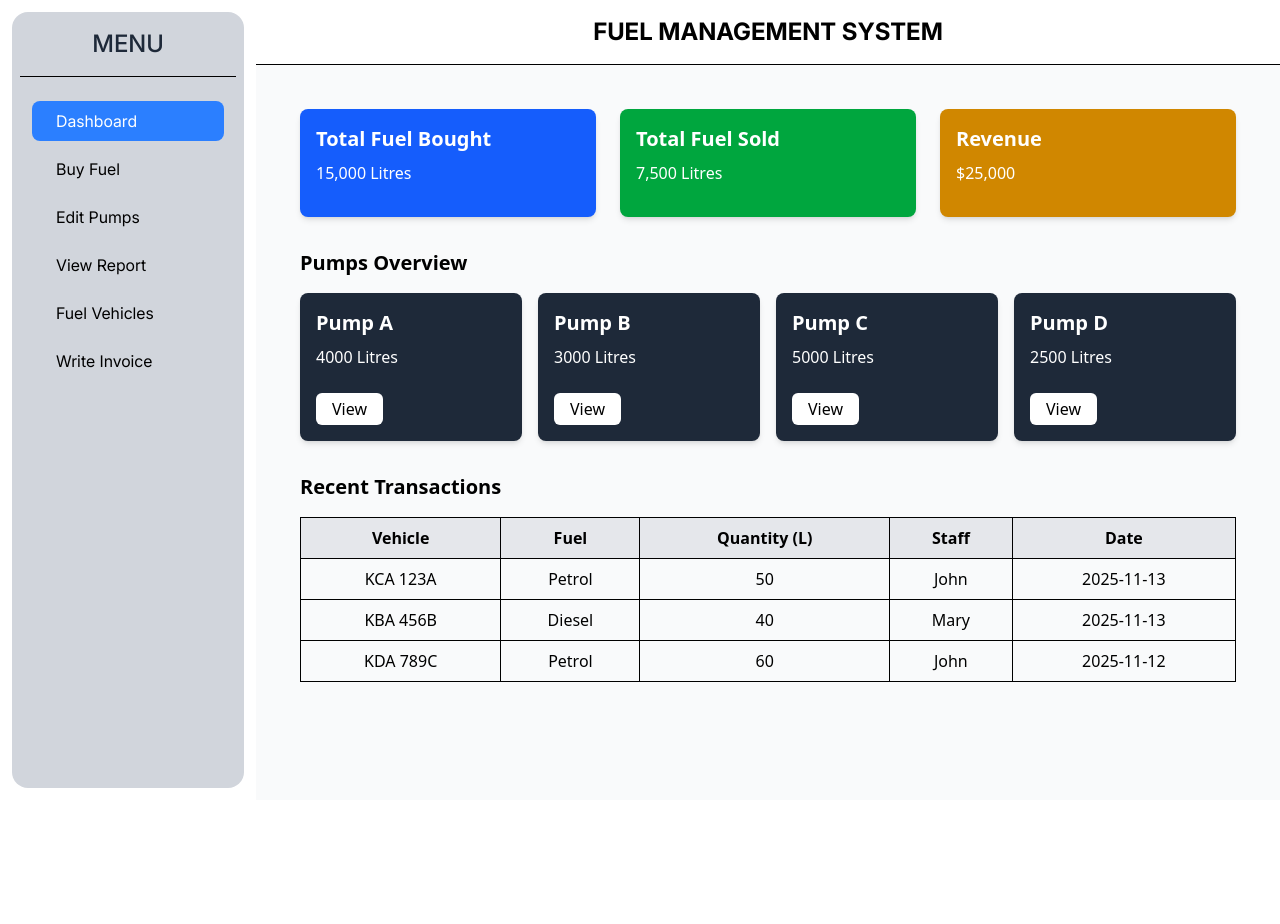
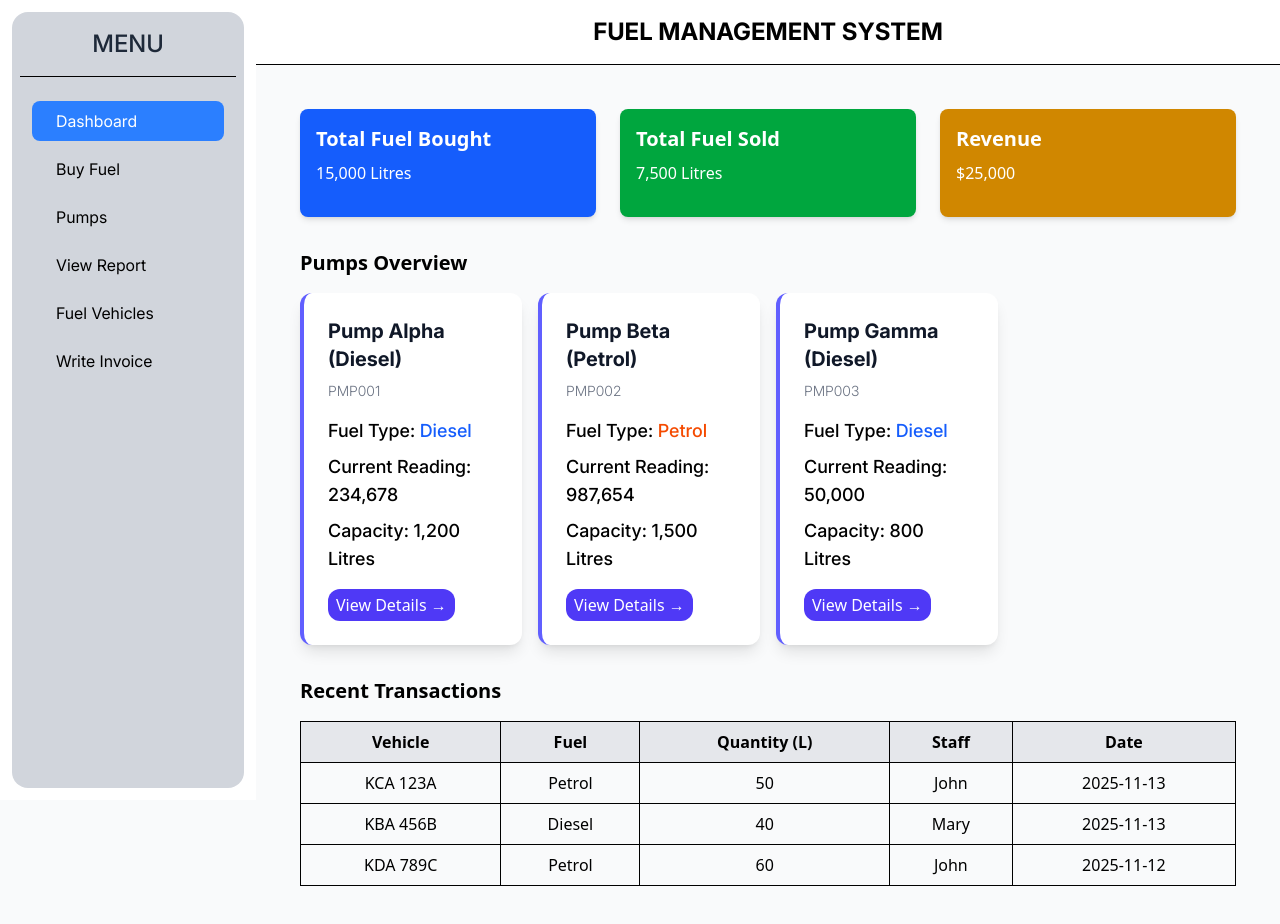
Before and after one commit to dontbothermaingi/fuelpump_cw, a React (Vite) app: page / in a window 1280 px wide. Shown: the top 924 px of the page. Before the commit the page ends 800 px from the top, so only its background shows below. Built offline with nearby package versions, Linux system fonts and the light colour scheme.

Commit message:
Created a landing page for pumps with an oprion to add a new pump

```diff
--- a/src/App.jsx
+++ b/src/App.jsx
@@ -7,6 +7,7 @@ import Login from "./components/authentication/login";
 import { useMediaQuery } from "@mui/material";
 import BuyFuel from "./components/Fuel/buyfuel";
 import FuelVehicles from "./components/Fuel/fuelvehicles";
+import LandingPumpPage from "./components/pumps/landing";
 
 function App() {
   const isMobile = useMediaQuery("(max-width:768px)");
@@ -38,6 +39,7 @@ function App() {
             <Route path="/login" element={<Login />} />
             <Route path="/buy-fuel" element={<BuyFuel />} />
             <Route path="/fuel-vehicle" element={<FuelVehicles />} />
+            <Route path="/pumps" element={<LandingPumpPage />} />
           </Routes>
         </section>
       </main>
--- a/src/components/dashboard/page.jsx
+++ b/src/components/dashboard/page.jsx
@@ -1,10 +1,28 @@
+import PumpCard from "../pumps/pumpcard";
 import Card from "../ui/card";
 
 const pumps = [
-  { id: "A", fuel: "Petrol", quantity: 4000 },
-  { id: "B", fuel: "Diesel", quantity: 3000 },
-  { id: "C", fuel: "Petrol", quantity: 5000 },
-  { id: "D", fuel: "Diesel", quantity: 2500 },
+  {
+    id: "PMP001",
+    name: "Pump Alpha (Diesel)",
+    type_of_fuel: "Diesel",
+    current_reading: 234678,
+    litres_capacity: 1200,
+  },
+  {
+    id: "PMP002",
+    name: "Pump Beta (Petrol)",
+    type_of_fuel: "Petrol",
+    current_reading: 987654,
+    litres_capacity: 1500,
+  },
+  {
+    id: "PMP003",
+    name: "Pump Gamma (Diesel)",
+    type_of_fuel: "Diesel",
+    current_reading: 50000,
+    litres_capacity: 800,
+  },
 ];
 
 const recentTransactions = [
@@ -58,16 +76,11 @@ function Dashboard() {
         <h2 className="text-xl font-semibold mb-4">Pumps Overview</h2>
         <div className="grid grid-cols-1 lg:grid-cols-4 gap-4">
           {pumps.map((pump) => (
-            <Card
+            <PumpCard
               key={pump.id}
-              className="bg-gray-800 text-white"
-              title={`Pump ${pump.id}`}
-              description={`${pump.quantity} Litres`}
-            >
-              <button className="group hover:bg-gray-300 bg-white text-black px-4 py-1 rounded-md mt-2">
-                View
-              </button>
-            </Card>
+              pump={pump}
+              // onViewDetails={handleViewDetails}
+            />
           ))}
         </div>
       </div>
--- a/src/components/pumps/createpumps.jsx
+++ b/src/components/pumps/createpumps.jsx
@@ -75,8 +75,8 @@ function CreatePumps() {
   }
 
   return (
-    <div className="flex justify-center p-8 bg-gray-50 min-h-screen">
-      <div className="w-full max-w-lg bg-white p-8 shadow-2xl rounded-xl">
+    <div className="flex justify-center">
+      <div className="w-full p-5 bg-white">
         {" "}
         {/* Added max-w-lg and padding */}
         <h2 className="text-3xl font-bold text-gray-800 mb-6 border-b pb-2">
--- /dev/null
+++ b/src/components/pumps/landing.jsx
@@ -0,0 +1,107 @@
+import { useState } from "react";
+// Assuming CreatePumps component is imported
+import PumpCard from "./pumpcard";
+import CreatePumps from "./createpumps";
+import { Dialog } from "@mui/material";
+// Assuming you'll create a PumpCard component (see section 3)
+// import PumpCard from './PumpCard';
+
+// Mock Data (Replace with your actual fetch call later)
+const MOCK_PUMPS = [
+  {
+    id: "PMP001",
+    name: "Pump Alpha (Diesel)",
+    type_of_fuel: "Diesel",
+    current_reading: 234678,
+    litres_capacity: 1200,
+  },
+  {
+    id: "PMP002",
+    name: "Pump Beta (Petrol)",
+    type_of_fuel: "Petrol",
+    current_reading: 987654,
+    litres_capacity: 1500,
+  },
+  {
+    id: "PMP003",
+    name: "Pump Gamma (Diesel)",
+    type_of_fuel: "Diesel",
+    current_reading: 50000,
+    litres_capacity: 800,
+  },
+];
+
+function LandingPumpPage() {
+  const [pumps, setPumps] = useState(MOCK_PUMPS);
+  const [isModalOpen, setIsModalOpen] = useState(false);
+
+  // Function to handle navigation (replace with actual routing like react-router-dom)
+  const handleViewDetails = (pumpId) => {
+    console.log(`Navigating to details for Pump ID: ${pumpId}`);
+    // In a real application, you'd use: navigate(`/pumps/${pumpId}`);
+    alert(`Showing details for Pump ID: ${pumpId}`);
+  };
+
+  // Function to simulate pump creation success (to update the list)
+  const handleNewPumpCreated = (newPump) => {
+    // In a real app, you'd refetch the list or add the new pump
+    console.log("New pump created:", newPump);
+    // For mock data, we just close the modal
+    setIsModalOpen(false);
+    // setPumps(prevPumps => [...prevPumps, newPump]);
+  };
+  return (
+    <div className="p-8 bg-gray-50 min-h-screen">
+      {/* HEADER AND CTA BUTTON */}
+      <header className="flex justify-between items-center mb-8 pb-4 border-b">
+        <h1
+          style={{ fontFamily: "IT Medium" }}
+          className="text-4xl text-gray-800"
+        >
+          Fuel Pumps Overview
+        </h1>
+        <button
+          onClick={() => setIsModalOpen(!isModalOpen)}
+          className="px-6 py-2 bg-green-600 text-white rounded-lg shadow-md hover:bg-green-700 transition duration-150"
+          style={{ fontFamily: "IT Bold" }}
+        >
+          + New Pump
+        </button>
+      </header>
+
+      {/* PUMP LIST (CARD GRID) */}
+      <div className="grid grid-cols-1 sm:grid-cols-2 lg:grid-cols-3 gap-6">
+        {pumps.map((pump) => (
+          <PumpCard
+            key={pump.id}
+            pump={pump}
+            onViewDetails={handleViewDetails}
+          />
+        ))}
+      </div>
+
+      {/* DIALOG POPUP */}
+      {isModalOpen && (
+        <Dialog
+          open={isModalOpen}
+          onClose={() => setIsModalOpen(false)}
+          fullWidth
+          maxWidth="sm"
+        >
+          <div className="flex justify-end p-3">
+            <button
+              onClick={() => setIsModalOpen(false)}
+              className="text-gray-600 hover:text-black text-xl font-bold"
+            >
+              ×
+            </button>
+          </div>
+
+          <CreatePumps />
+        </Dialog>
+      )}
+    </div>
+  );
+}
+
+export default LandingPumpPage;
--- /dev/null
+++ b/src/components/pumps/pumpcard.jsx
@@ -0,0 +1,56 @@
+function PumpCard({ pump, onViewDetails }) {
+  return (
+    <div
+      className="bg-white p-6 rounded-xl shadow-lg hover:shadow-xl transition duration-300 cursor-pointer border-l-4 border-indigo-500"
+      onClick={() => onViewDetails(pump.id)} // Clickable to view details
+    >
+      <h3
+        style={{ fontFamily: "IT Bold" }}
+        className="text-xl  text-gray-900 mb-2"
+      >
+        {pump.name}
+      </h3>
+      <p
+        style={{ fontFamily: "IT Light" }}
+        className="text-sm text-gray-500 mb-4"
+      >
+        {pump.id}
+      </p>
+
+      <div className="space-y-2 text-sm">
+        <p style={{ fontFamily: "IT Medium" }} className="text-lg">
+          Fuel Type:{" "}
+          <span
+            className={` ${
+              pump.type_of_fuel === "Diesel"
+                ? "text-blue-600"
+                : "text-orange-600"
+            }`}
+          >
+            {pump.type_of_fuel}
+          </span>
+        </p>
+        <p style={{ fontFamily: "IT Medium" }} className="text-lg">
+          Current Reading:{" "}
+          {new Intl.NumberFormat().format(pump.current_reading)}
+        </p>
+        <p style={{ fontFamily: "IT Medium" }} className="text-lg">
+          Capacity: {new Intl.NumberFormat().format(pump.litres_capacity)}{" "}
+          Litres
+        </p>
+      </div>
+
+      <button
+        className="mt-4 bg-indigo-600 hover:bg-indigo-800 font-medium px-2 py-1 rounded-xl text-white"
+        onClick={(e) => {
+          e.stopPropagation(); // Prevent the card's onClick from firing
+          onViewDetails(pump.id);
+        }}
+      >
+        View Details &rarr;
+      </button>
+    </div>
+  );
+}
+
+export default PumpCard;
--- a/src/components/sidebar/sidebar.jsx
+++ b/src/components/sidebar/sidebar.jsx
@@ -8,7 +8,7 @@ function SideBar() {
   const menuItems = [
     { name: "Dashboard", rt: "/" },
     { name: "Buy Fuel", rt: "/buy-fuel" },
-    { name: "Edit Pumps" },
+    { name: "Pumps", rt: "/pumps" },
     { name: "View Report" },
     { name: "Fuel Vehicles", rt: "/fuel-vehicle" },
     { name: "Write Invoice" },
```
Also changed, not shown: src/components/pumps/pumpdetailedview.jsx (added).
